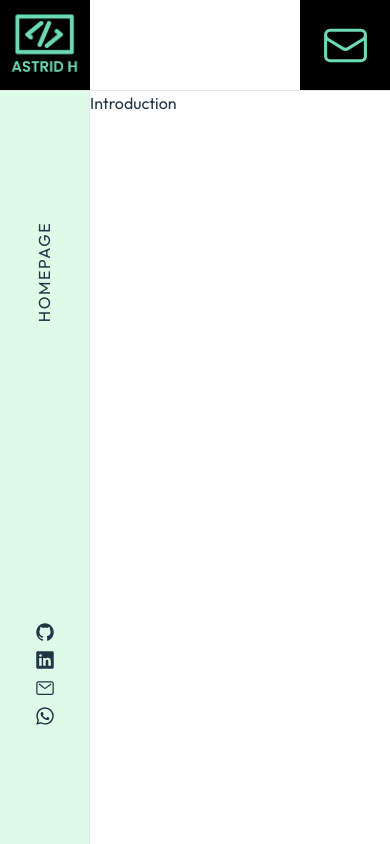
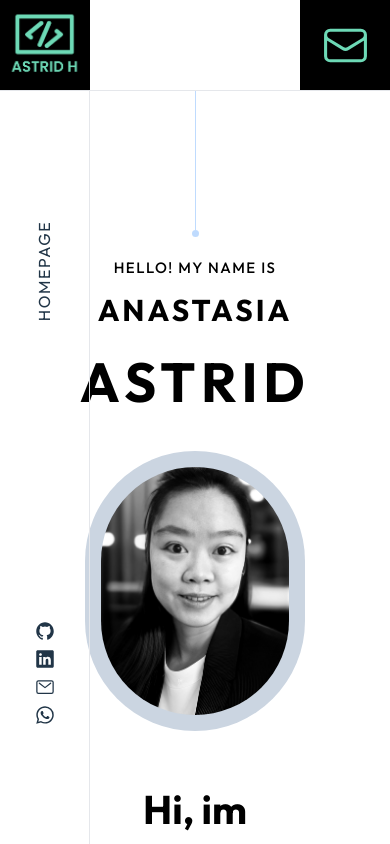
Before and after one commit to anastasiaastrid/PRACTICE-REACT-PORTO, a React (Vite) app: page / in a window 390 px wide. Shown: the top 844 px of the page. Built offline with nearby package versions, Linux system fonts and the light colour scheme.

Commit message:
penambahan about, dll

```diff
--- a/src/App.css
+++ b/src/App.css
@@ -1,39 +1,4 @@
 #root {
   max-width: 1280px;
+  margin: 0, auto;
 }
-
-.logo {
-  height: 6em;
-  padding: 1.5em;
-  will-change: filter;
-  transition: filter 300ms;
-}
-.logo:hover {
-  filter: drop-shadow(0 0 2em #646cffaa);
-}
-.logo.react:hover {
-  filter: drop-shadow(0 0 2em #61dafbaa);
-}
-
-@keyframes logo-spin {
-  from {
-    transform: rotate(0deg);
-  }
-  to {
-    transform: rotate(360deg);
-  }
-}
-
-@media (prefers-reduced-motion: no-preference) {
-  a:nth-of-type(2) .logo {
-    animation: logo-spin infinite 20s linear;
-  }
-}
-
-.card {
-  padding: 2em;
-}
-
-.read-the-docs {
-  color: #888;
-}
--- a/src/App.tsx
+++ b/src/App.tsx
@@ -3,18 +3,23 @@ import Header from "./Components/Header";
 import Sidebar from "./Components/Sidebar";
 import Profilepic from "./Components/Profilepic";
 import Introduction from "./Components/Introduction";
+import About from "./Components/About";
 
 function App() {
   return (
     <>
+      <div className="w-screen">
         <Header />
         <Sidebar />
-      <div className="ml-[90px] grid grid-cols-1 md:grid-cols-3">
+        <div className="ml-[90pxA] grid grid-cols-1 md:grid-cols-3">
           <div className="col-span-2">
             <Introduction />
+            <About />
           </div>
+
           <div className="hidden md:block col-span-1 ml-[90px]">
             <Profilepic />
+          </div>
         </div>
       </div>
     </>
--- /dev/null
+++ b/src/Components/About.tsx
@@ -0,0 +1,17 @@
+function About() {
+  return (
+    <div className="mt-12 px-44 text-center flex flex-col items-center">
+      <h2 className="text-black text-[40px] font-bold"> Hi, im Astrid, a full stack web developer from Indonesia!</h2>
+
+      <h2 className="my-5 text-black text-[14px]">
+        Hello, I'm Astrid. I'm a front end web developer, also a creative professional skilled in Graphic Design, Social
+        Media, 3D Modeling, and Motion Graphic Animation. With a passion for visual storytelling and a keen eye for
+        design aesthetics, I bring a versatile skill set to the table. Experienced in crafting engaging content across
+        various platforms, I thrive in the dynamic intersection of graphics, social media, and animation. Ready to
+        elevate your brand's visual presence and bring ideas to life with a touch of creativity.
+      </h2>
+    </div>
+  );
+}
+
+export default About;
--- a/src/Components/Header.tsx
+++ b/src/Components/Header.tsx
@@ -8,8 +8,8 @@ function Header() {
 
   return (
     <div
-      className=" --OUTER-- flex items-center w-screen
-    justify-between border-b-[1px]"
+      className=" --OUTER-- fixed flex items-center w-screen
+    justify-between border-b-[1px] bg-white"
     >
       <div className="--OUTER LOGO ASTRID-- w-[90px] h-[90px] bg-black">
         <img src="/ASTRID H LOGO-01.png" className="p-1 w-full h-full" alt="Logo" />
--- a/src/Components/Introduction.tsx
+++ b/src/Components/Introduction.tsx
@@ -1,5 +1,17 @@
 function Introduction() {
-  return <div>Introduction</div>;
+  return (
+    <div className="flex justify-center flex-col items-center">
+      <div className="h-[80px] border-r-[1px] mt-[0px]"></div>
+      <div className="flex flex-col items-center">
+        <div className="w-[1px] h-[150px] bg-blue-200 -mb-2"></div>
+        <div className="w-[7px] h-[7px] rounded-full bg-blue-200 mt-2"></div>
+      </div>
+      <h2 className="text-[15px] md:text-[20px] mt-5 text-black font-medium tracking-widest">HELLO! MY NAME IS</h2>
+      <h2 className="text-[30px] md:text-[70px] mt-2 text-black font-bold tracking-widest">ANASTASIA</h2>
+      <h2 className="text-[55px] -mt-2 md:text-[70px] mt-2 text-black font-bold tracking-widest">ASTRID</h2>
+      <img className="bg-slate-300 p-4 w-[220px] h-[280px] rounded-full mt-7" src="pp-1.jpeg" />
+    </div>
+  );
 }
 
 export default Introduction;
--- a/src/Components/Profilepic.tsx
+++ b/src/Components/Profilepic.tsx
@@ -1,6 +1,6 @@
 function Profilepic() {
   return (
-    <div className="fixed">
+    <div className="fixed mt-[90px]">
       <img className="h-screen object-cover" src="Photo profile-01.jpg" />
     </div>
   );
--- a/src/Components/Sidebar.tsx
+++ b/src/Components/Sidebar.tsx
@@ -2,16 +2,24 @@ import { IoMailOutline, IoLogoWhatsapp, IoLogoLinkedin, IoLogoGithub } from "rea
 
 function Sidebar() {
   return (
-    <div className="--OUTER-SIDEBAR w-[90px] bg-green-100 border-r-[1px] h-screen fixed flex flex-col justify-around items-center">
+    <div
+      className="w-[90px] border-r-[1px] dark:bg-slate-800
+    h-screen fixed flex flex-col justify-around items-center mt-[90px]"
+    >
       <h2 className="-rotate-90 tracking-widest">HOMEPAGE</h2>
       <div className="flex flex-col gap-2 mb-10 text-[20px]">
         <IoLogoGithub
           onClick={() => {
-            window.open("https://github.com", "_blank");
+            window.open("https://github.com/anastasiaastrid", "_blank");
           }}
           className="cursor-pointer hover:scale-110 transition-all ease-in-out"
         />
-        <IoLogoLinkedin className="cursor-pointer hover:scale-110 transition-all ease-in-out" />
+        <IoLogoLinkedin
+          onClick={() => {
+            window.open("https://www.linkedin.com/in/anastasia-astrid-84b96aa7/", "_blank");
+          }}
+          className="cursor-pointer hover:scale-110 transition-all ease-in-out"
+        />
         <IoMailOutline
           onClick={() => {
             window.open("https://mail.google.com/mail/u/hasan.astrid@email.com/#inbox?compose=new", "_blank");
```
Also changed, not shown: public/pp-1.jpeg (added). Lines whose indentation alone changed are shown as unchanged.
